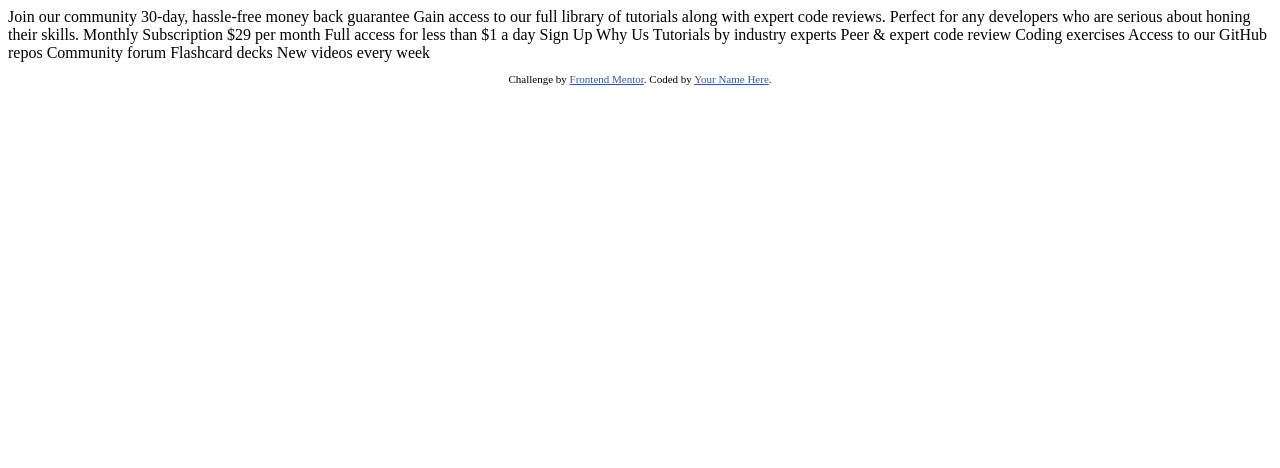
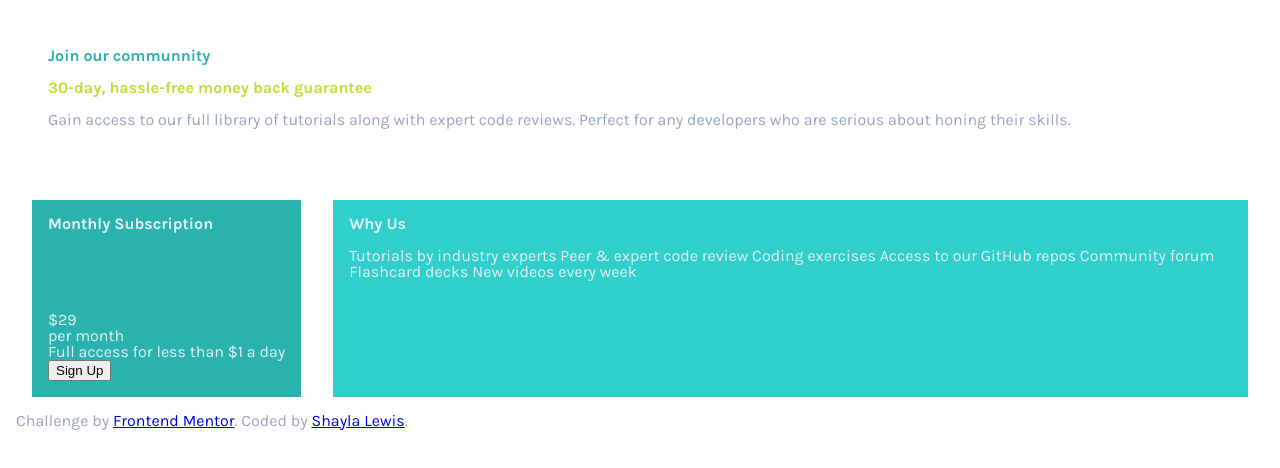
Before and after one commit to shaylalewis/single-price, a plain HTML site: page index.html in a window 1280 px wide. Drawn offline with Linux system fonts and the light colour scheme.

Commit message:
Updates
Added in html and started the css

```diff
--- a/index.html
+++ b/index.html
@@ -1,50 +1,45 @@
 <!DOCTYPE html>
 <html lang="en">
+
 <head>
     <meta charset="UTF-8">
-  <meta name="viewport" content="width=device-width, initial-scale=1.0"> <!-- displays site properly based on user's device -->
+    <meta http-equiv="X-UA-Compatible" content="IE=edge">
+    <meta name="viewport" content="width=device-width, initial-scale=1.0">
+    <link rel="stylesheet" href="reset.css">
+    <link rel="stylesheet" href="styles.css">
+    <link rel="preconnect" href="https://fonts.googleapis.com">
+    <link rel="preconnect" href="https://fonts.gstatic.com" crossorigin>
+    <link href="https://fonts.googleapis.com/css2?family=Karla:wght@400;700&display=swap" rel="stylesheet">
+    <link rel="icon" type="image/png" sizes="32x32" href="images/favicon-32x32.png">
+    <title>Frontend Mentor | Single Price Grid Component</title>
+</head>
 
-  <link rel="icon" type="image/png" sizes="32x32" href="./images/favicon-32x32.png">
-
-  <title>Frontend Mentor | Single Price Grid Component</title>
-
-  <!-- Feel free to remove these styles or customise in your own stylesheet 👍 -->
-  <style>
-    .attribution { font-size: 11px; text-align: center; }
-    .attribution a { color: hsl(228, 45%, 44%); }
-  </style>
-</head>
 <body>
-  Join our community
-
-  30-day, hassle-free money back guarantee
-
-  Gain access to our full library of tutorials along with expert code reviews.
-  Perfect for any developers who are serious about honing their skills.
-
-  Monthly Subscription
-
-  &dollar;29 per month
-
-  Full access for less than &dollar;1 a day
-
-  Sign Up
-
-  Why Us
-
-  Tutorials by industry experts
-  Peer &amp; expert code review
-  Coding exercises
-  Access to our GitHub repos
-  Community forum
-  Flashcard decks
-  New videos every week
-
+    <main>
+        <header>
+            <h1>Join our communnity</h1>
+            <h2 class="heading">30-day, hassle-free money back guarantee</h2>
+            <p class="heading">Gain access to our full library of tutorials along with expert code reviews. Perfect for any developers who are serious about honing their skills.</p>
+        </header>
+        <section class="price">
+            <h2 class="price">Monthly Subscription</h2>
+            <p class="num">&dollar;29</p>
+            <p class="lighttxt">per month</p>
+            <p class="abvbtn">Full access for less than &dollar;1 a day</p>
+            <button type="button">Sign Up</button>
+        </section>
+        <section class="why">
+            <h2 class="foot">Why Us</h2>
+            <p>
+                Tutorials by industry experts Peer &amp; expert code review Coding exercises Access to our GitHub repos Community forum Flashcard decks New videos every week
+            </p>
+        </section>
+    </main>
     <footer>
         <p class="attribution">
-      Challenge by <a href="https://www.frontendmentor.io?ref=challenge" target="_blank">Frontend Mentor</a>.
-      Coded by <a href="#">Your Name Here</a>.
+            Challenge by <a href="https://www.frontendmentor.io?ref=challenge" target="_blank">Frontend Mentor</a>. Coded by <a href="#">Shayla Lewis</a>.
         </p>
     </footer>
 </body>
+
 </html>
--- /dev/null
+++ b/reset.css
@@ -0,0 +1,130 @@
+html,
+body,
+div,
+span,
+object,
+iframe,
+h1,
+h2,
+h3,
+h4,
+h5,
+h6,
+p,
+blockquote,
+pre,
+abbr,
+address,
+cite,
+code,
+del,
+dfn,
+em,
+img,
+ins,
+kbd,
+q,
+samp,
+small,
+strong,
+sub,
+sup,
+var,
+b,
+i,
+dl,
+dt,
+dd,
+ol,
+ul,
+li,
+fieldset,
+form,
+label,
+legend,
+table,
+caption,
+tbody,
+tfoot,
+thead,
+tr,
+th,
+td,
+article,
+aside,
+canvas,
+details,
+figcaption,
+figure,
+footer,
+header,
+hgroup,
+menu,
+nav,
+section,
+summary,
+time,
+mark,
+audio,
+video {
+    margin: 0;
+    padding: 0;
+    border: 0;
+    outline: 0;
+    font-size: 100%;
+    vertical-align: baseline;
+    background: transparent;
+}
+
+body {
+    line-height: 1;
+}
+
+article,
+aside,
+details,
+figcaption,
+figure,
+footer,
+header,
+hgroup,
+menu,
+nav,
+section {
+    display: block;
+}
+
+nav ul {
+    list-style: none;
+}
+
+blockquote,
+q {
+    quotes: none;
+}
+
+blockquote:before,
+blockquote:after,
+q:before,
+q:after {
+    content: '';
+    content: none;
+}
+
+a {
+    margin: 0;
+    padding: 0;
+    font-size: 100%;
+    vertical-align: baseline;
+    background: transparent;
+}
+
+table {
+    border-collapse: collapse;
+    border-spacing: 0;
+}
+
+input,
+select {
+    vertical-align: middle;
+}
--- /dev/null
+++ b/styles.css
@@ -0,0 +1,102 @@
+/* =================================
+  Base Element Styles
+==================================== */
+
+* {
+    box-sizing: border-box;
+}
+
+body {
+    font-family: 'Karla', sans-serif;
+    font-size: 16px;
+    margin: 1rem;
+}
+
+
+/* =================================
+  Base Layout Styles
+==================================== */
+
+
+/* ---- Layout Containers ---- */
+
+main {
+    /* display: flex;
+    flex-direction: column;
+    justify-content: center; */
+    max-width: 100%;
+}
+
+header,
+section.price,
+section.why {
+    margin: 1rem;
+    padding: 1rem;
+}
+
+.price,
+.why,
+header {
+    min-height: 80px;
+}
+
+.price {
+    background-color: hsl(179, 62%, 43%);
+}
+
+.why {
+    background-color: hsl(179, 62%, 50%);
+}
+
+
+/* ---- Page Elements ---- */
+
+h1 {
+    color: hsl(179, 62%, 43%);
+}
+
+h1,
+h2.heading,
+h2.price,
+h2.foot {
+    margin-bottom: 1rem;
+}
+
+h2.heading {
+    color: hsl(71, 73%, 54%);
+}
+
+h2,
+p {
+    color: hsl(204, 43%, 93%);
+}
+
+p.heading {
+    color: hsl(218, 22%, 67%);
+}
+
+p.heading {
+    margin-bottom: 1.5rem;
+}
+
+.attribution {
+    color: hsl(218, 22%, 67%);
+}
+
+
+/* =================================
+  Media Queries
+==================================== */
+
+@media (min-width: 768px) {}
+
+@media (min-width: 1024px) {
+    main {
+        display: grid;
+    }
+    header {
+        grid-column-start: 1;
+        grid-column-end: 4;
+    }
+    section.price {}
+}
```
Also changed, not shown: Misc/index.html (added, +50 -0 lines), 12 other files. Lines whose indentation alone changed are shown as unchanged.
